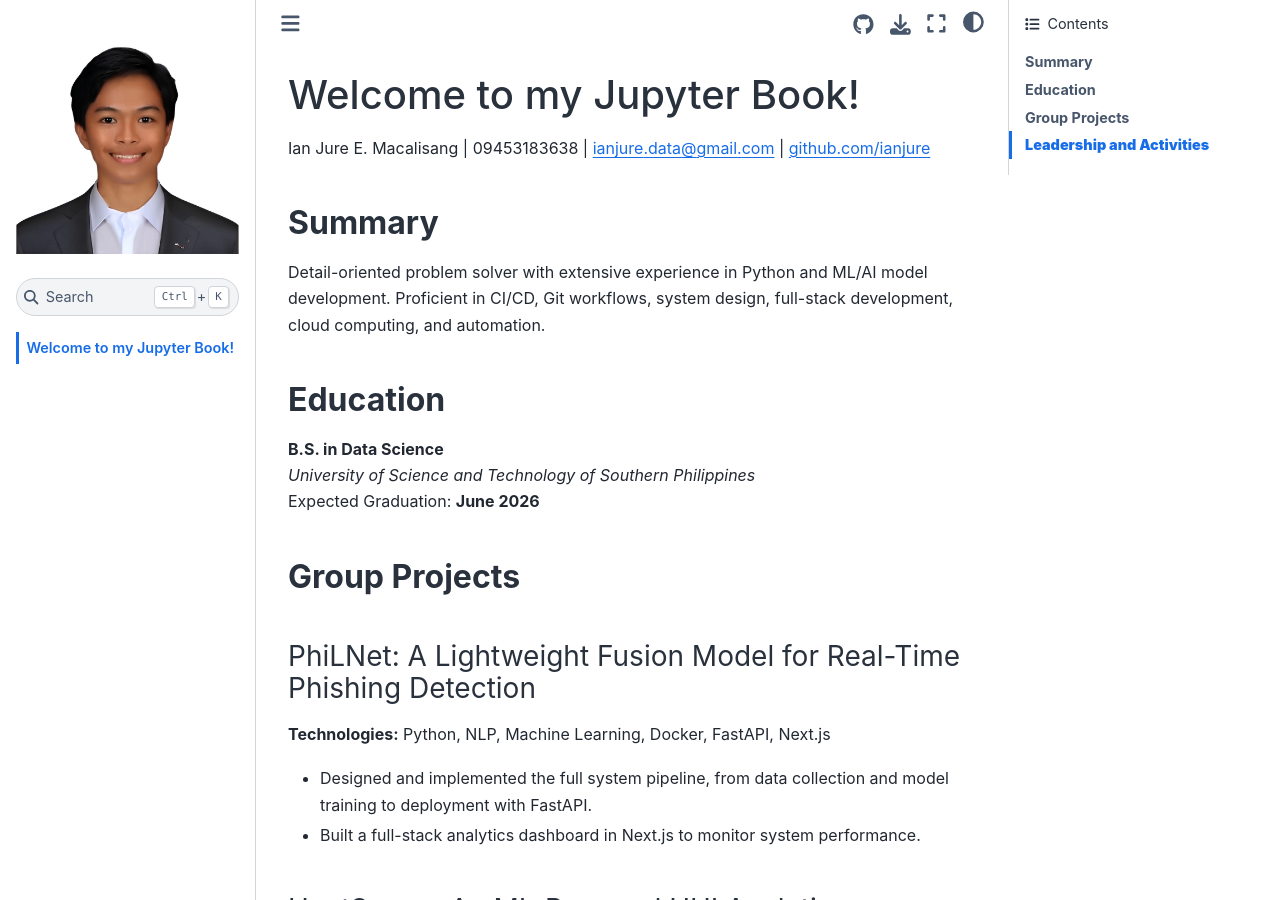
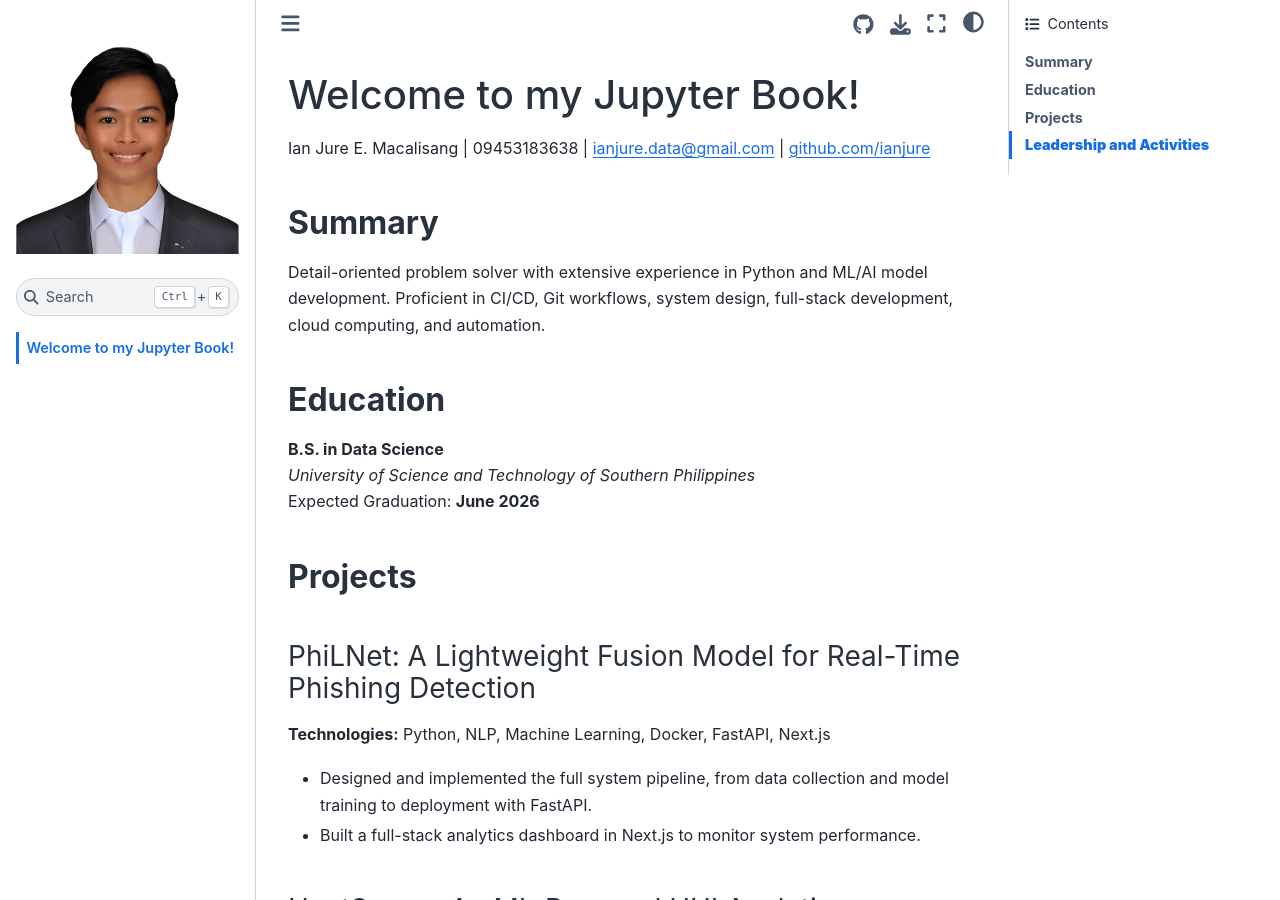
Before and after one commit to ianjure/book, a Jupyter Book: the page built from intro.md, in a window 1280 px wide and 900 px high. Built offline with Jupyter Book 1.0.4 settings and Sphinx 7.4.7 and the Sphinx Book theme 1.1.4, drawn with Linux system fonts in a browser that asks for light colours; pages that are not in the unit, such as notebooks, are missing from menus.

Commit message:
intro changes

```diff
--- a/intro.md
+++ b/intro.md
@@ -12,29 +12,33 @@ Detail-oriented problem solver with extensive experience in Python and ML/AI mod
 _University of Science and Technology of Southern Philippines_
 Expected Graduation: **June 2026**
 
-## **Group Projects**
+## **Projects**
 
 ### PhiLNet: A Lightweight Fusion Model for Real-Time Phishing Detection
 
 **Technologies:** Python, NLP, Machine Learning, Docker, FastAPI, Next.js
+
 -   Designed and implemented the full system pipeline, from data collection and model training to deployment with FastAPI.
 -   Built a full-stack analytics dashboard in Next.js to monitor system performance.
 
 ### HeatScape: An ML-Powered UHI Analytics Dashboard
 
 **Technologies:** Python, Machine Learning, Google Earth Engine, Streamlit
+
 -   Developed an interactive dashboard to simulate Urban Heat Island (UHI) effects in Cagayan de Oro City.
 -   Designed and executed a complete data pipeline, from satellite data acquisition via Google Earth Engine to ML model training.
 
 ### WorkFit: An HR Resume Screening Assistant
 
 **Technologies:** Python, LangChain, LLM, Google Gemini, Streamlit
+
 -   Developed a full-stack application with Streamlit and Google Gemini for AI-driven resume screening.
 -   Engineered and optimized prompt systems for improved LLM performance.
 
 ### LULC Prediction in Camiguin Island using CA-ANN
 
 **Technologies:** QGIS, MOLUSCE, Cellular Automata Simulation, Neural Network
+
 -   Implemented land use and land cover prediction model using CA-ANN in QGIS via MOLUSCE.
 -   Co-authored the methodology and analysis sections for the research paper.
 
```
